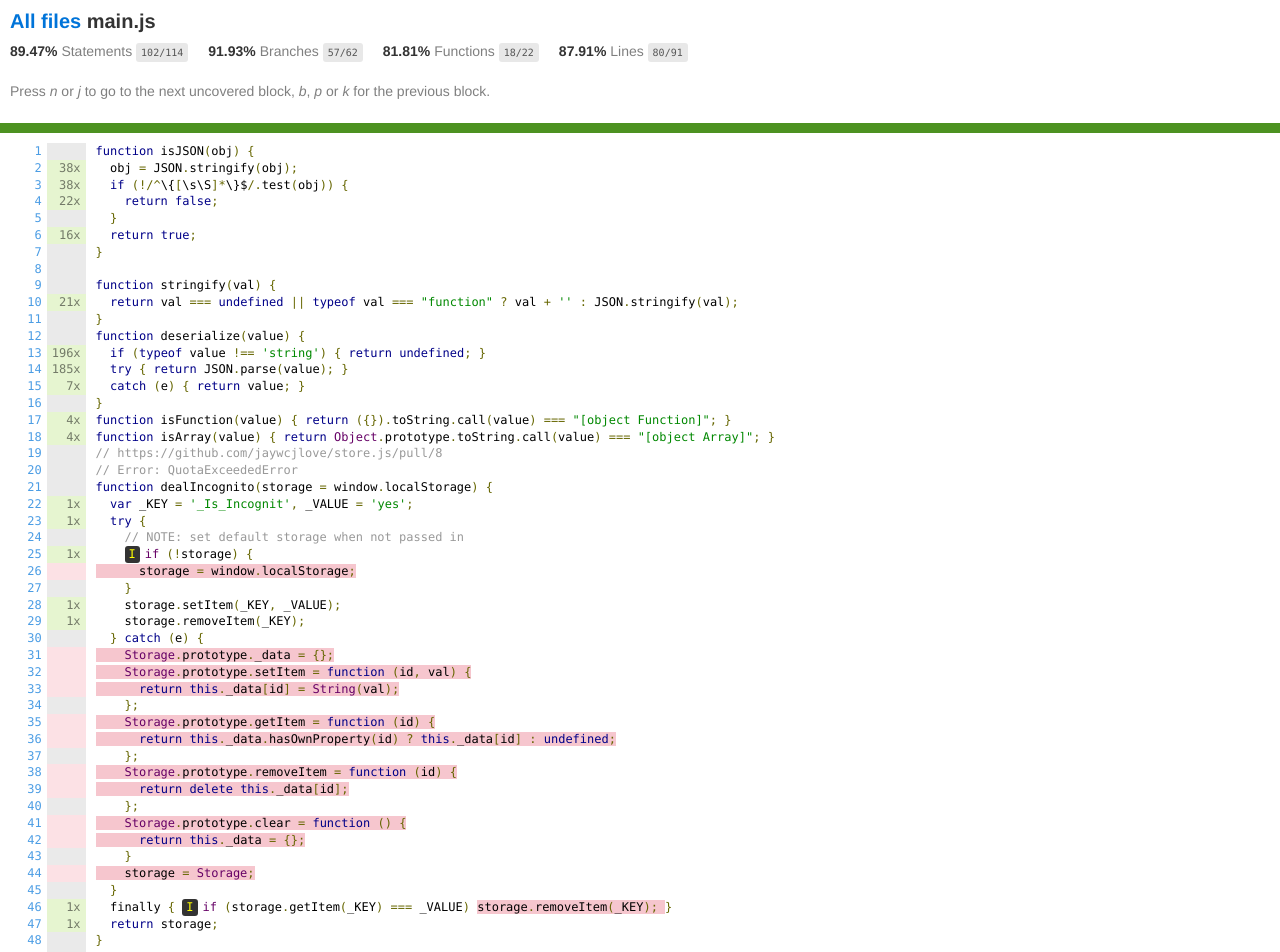
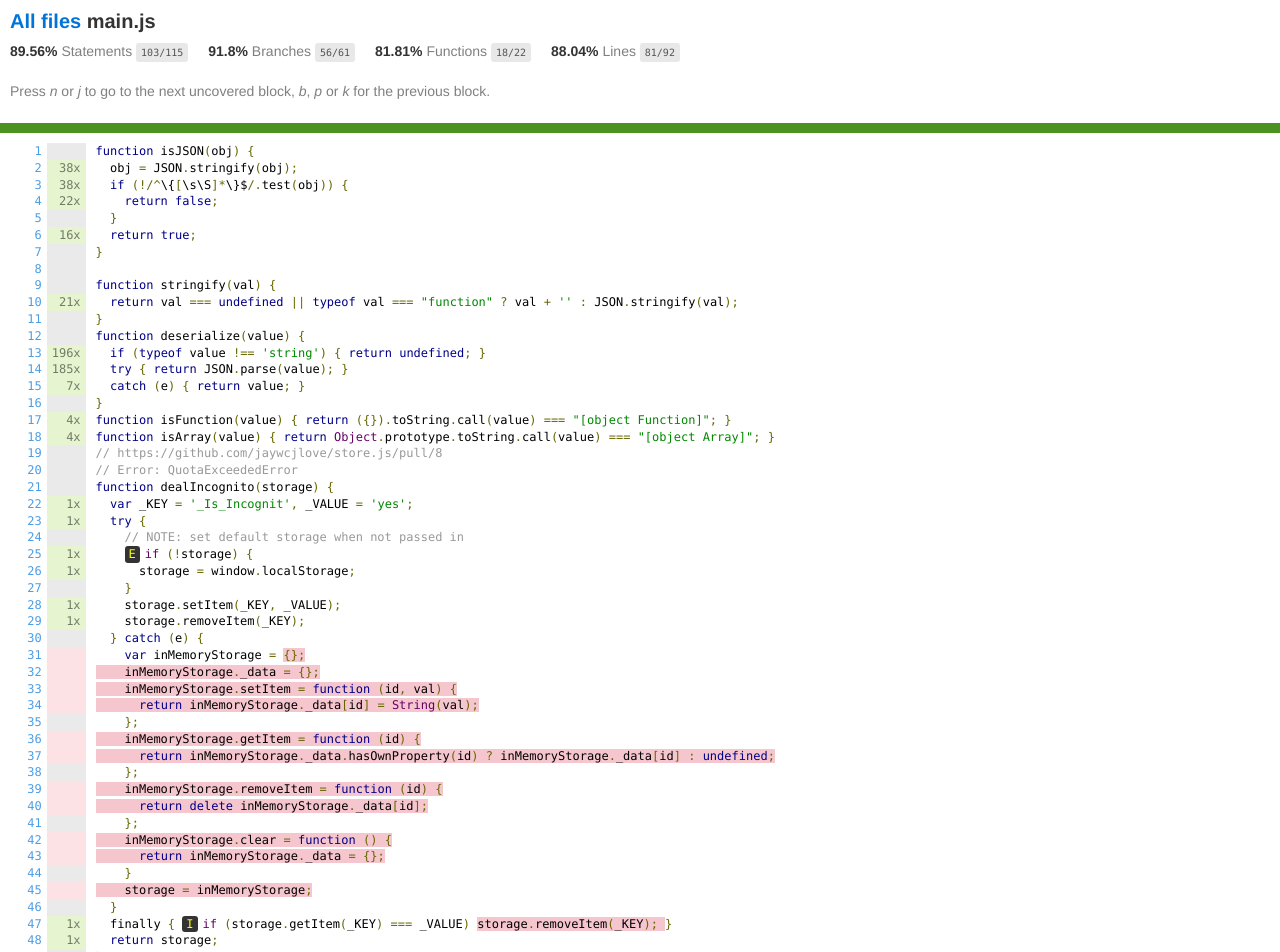
Before and after one commit to jaywcjlove/store.js, a plain HTML site: page lcov-report/main.js.html in a window 1280 px wide. Shown: the top 952 px of the page. Drawn offline with Linux system fonts and the light colour scheme.

Commit message:
deploy: 3ca4cb627f5f7907858fc0477a356a982087101c

```diff
--- a/coverage-summary.json
+++ b/coverage-summary.json
@@ -1,3 +1,3 @@
-{"total": {"lines":{"total":91,"covered":80,"skipped":0,"pct":87.91},"statements":{"total":114,"covered":102,"skipped":0,"pct":89.47},"functions":{"total":22,"covered":18,"skipped":0,"pct":81.81},"branches":{"total":62,"covered":57,"skipped":0,"pct":91.93},"branchesTrue":{"total":0,"covered":0,"skipped":0,"pct":"Unknown"}}
-,"/home/runner/work/store.js/store.js/src/main.js": {"lines":{"total":91,"covered":80,"skipped":0,"pct":87.91},"functions":{"total":22,"covered":18,"skipped":0,"pct":81.81},"statements":{"total":114,"covered":102,"skipped":0,"pct":89.47},"branches":{"total":62,"covered":57,"skipped":0,"pct":91.93}}
+{"total": {"lines":{"total":92,"covered":81,"skipped":0,"pct":88.04},"statements":{"total":115,"covered":103,"skipped":0,"pct":89.56},"functions":{"total":22,"covered":18,"skipped":0,"pct":81.81},"branches":{"total":61,"covered":56,"skipped":0,"pct":91.8},"branchesTrue":{"total":0,"covered":0,"skipped":0,"pct":"Unknown"}}
+,"/home/runner/work/store.js/store.js/src/main.js": {"lines":{"total":92,"covered":81,"skipped":0,"pct":88.04},"functions":{"total":22,"covered":18,"skipped":0,"pct":81.81},"statements":{"total":115,"covered":103,"skipped":0,"pct":89.56},"branches":{"total":61,"covered":56,"skipped":0,"pct":91.8}}
 }
--- a/lcov-report/main.js.html
+++ b/lcov-report/main.js.html
@@ -23,16 +23,16 @@
         <div class='clearfix'>
 
             <div class='fl pad1y space-right2'>
-                <span class="strong">89.47% </span>
+                <span class="strong">89.56% </span>
                 <span class="quiet">Statements</span>
-                <span class='fraction'>102/114</span>
+                <span class='fraction'>103/115</span>
             </div>
 
 
             <div class='fl pad1y space-right2'>
-                <span class="strong">91.93% </span>
+                <span class="strong">91.8% </span>
                 <span class="quiet">Branches</span>
-                <span class='fraction'>57/62</span>
+                <span class='fraction'>56/61</span>
             </div>
 
 
@@ -44,9 +44,9 @@
 
 
             <div class='fl pad1y space-right2'>
-                <span class="strong">87.91% </span>
+                <span class="strong">88.04% </span>
                 <span class="quiet">Lines</span>
-                <span class='fraction'>80/91</span>
+                <span class='fraction'>81/92</span>
             </div>
 
 
@@ -215,7 +215,8 @@
 <a name='L150'></a><a href='#L150'>150</a>
 <a name='L151'></a><a href='#L151'>151</a>
 <a name='L152'></a><a href='#L152'>152</a>
-<a name='L153'></a><a href='#L153'>153</a></td><td class="line-coverage quiet"><span class="cline-any cline-neutral">&nbsp;</span>
+<a name='L153'></a><a href='#L153'>153</a>
+<a name='L154'></a><a href='#L154'>154</a></td><td class="line-coverage quiet"><span class="cline-any cline-neutral">&nbsp;</span>
 <span class="cline-any cline-yes">38x</span>
 <span class="cline-any cline-yes">38x</span>
 <span class="cline-any cline-yes">22x</span>
@@ -240,11 +241,12 @@
 <span class="cline-any cline-yes">1x</span>
 <span class="cline-any cline-neutral">&nbsp;</span>
 <span class="cline-any cline-yes">1x</span>
-<span class="cline-any cline-no">&nbsp;</span>
+<span class="cline-any cline-yes">1x</span>
 <span class="cline-any cline-neutral">&nbsp;</span>
 <span class="cline-any cline-yes">1x</span>
 <span class="cline-any cline-yes">1x</span>
 <span class="cline-any cline-neutral">&nbsp;</span>
+<span class="cline-any cline-no">&nbsp;</span>
 <span class="cline-any cline-no">&nbsp;</span>
 <span class="cline-any cline-no">&nbsp;</span>
 <span class="cline-any cline-no">&nbsp;</span>
@@ -387,30 +389,31 @@ function isFunction(value) { return ({}).toString.call(value) === "[object Funct
 function isArray(value) { return Object.prototype.toString.call(value) === "[object Array]"; }
 // https://github.com/jaywcjlove/store.js/pull/8
 // Error: QuotaExceededError
-function dealIncognito(storage = window.localStorage) {
+function dealIncognito(storage) {
   var _KEY = '_Is_Incognit', _VALUE = 'yes';
   try {
     // NOTE: set default storage when not passed in
-    <span class="missing-if-branch" title="if path not taken" >I</span>if (!storage) {
-<span class="cstat-no" title="statement not covered" >      storage = window.localStorage;</span>
+    <span class="missing-if-branch" title="else path not taken" >E</span>if (!storage) {
+      storage = window.localStorage;
     }
     storage.setItem(_KEY, _VALUE);
     storage.removeItem(_KEY);
   } catch (e) {
-<span class="cstat-no" title="statement not covered" >    Storage.prototype._data = {};</span>
-<span class="cstat-no" title="statement not covered" >    Storage.prototype.setItem = <span class="fstat-no" title="function not covered" >fu</span>nction (id, val) {</span>
-<span class="cstat-no" title="statement not covered" >      return this._data[id] = String(val);</span>
+    var inMemoryStorage = <span class="cstat-no" title="statement not covered" >{};</span>
+<span class="cstat-no" title="statement not covered" >    inMemoryStorage._data = {};</span>
+<span class="cstat-no" title="statement not covered" >    inMemoryStorage.setItem = <span class="fstat-no" title="function not covered" >fu</span>nction (id, val) {</span>
+<span class="cstat-no" title="statement not covered" >      return inMemoryStorage._data[id] = String(val);</span>
     };
-<span class="cstat-no" title="statement not covered" >    Storage.prototype.getItem = <span class="fstat-no" title="function not covered" >fu</span>nction (id) {</span>
-<span class="cstat-no" title="statement not covered" >      return this._data.hasOwnProperty(id) ? this._data[id] : undefined;</span>
+<span class="cstat-no" title="statement not covered" >    inMemoryStorage.getItem = <span class="fstat-no" title="function not covered" >fu</span>nction (id) {</span>
+<span class="cstat-no" title="statement not covered" >      return inMemoryStorage._data.hasOwnProperty(id) ? inMemoryStorage._data[id] : undefined;</span>
     };
-<span class="cstat-no" title="statement not covered" >    Storage.prototype.removeItem = <span class="fstat-no" title="function not covered" >fu</span>nction (id) {</span>
-<span class="cstat-no" title="statement not covered" >      return delete this._data[id];</span>
+<span class="cstat-no" title="statement not covered" >    inMemoryStorage.removeItem = <span class="fstat-no" title="function not covered" >fu</span>nction (id) {</span>
+<span class="cstat-no" title="statement not covered" >      return delete inMemoryStorage._data[id];</span>
     };
-<span class="cstat-no" title="statement not covered" >    Storage.prototype.clear = <span class="fstat-no" title="function not covered" >fu</span>nction () {</span>
-<span class="cstat-no" title="statement not covered" >      return this._data = {};</span>
+<span class="cstat-no" title="statement not covered" >    inMemoryStorage.clear = <span class="fstat-no" title="function not covered" >fu</span>nction () {</span>
+<span class="cstat-no" title="statement not covered" >      return inMemoryStorage._data = {};</span>
     }
-<span class="cstat-no" title="statement not covered" >    storage = Storage;</span>
+<span class="cstat-no" title="statement not covered" >    storage = inMemoryStorage;</span>
   }
   finally { <span class="missing-if-branch" title="if path not taken" >I</span>if (storage.getItem(_KEY) === _VALUE) <span class="cstat-no" title="statement not covered" >storage.removeItem(_KEY); </span>}
   return storage;
@@ -526,7 +529,7 @@ export default store;
             <div class='footer quiet pad2 space-top1 center small'>
                 Code coverage generated by
                 <a href="https://istanbul.js.org/" target="_blank" rel="noopener noreferrer">istanbul</a>
-                at 2023-05-09T06:22:21.130Z
+                at 2023-05-10T16:40:10.271Z
             </div>
         <script src="prettify.js"></script>
         <script>
```
Also changed, not shown: lcov-report/index.html (+14 -14 lines), badges.svg, 1 other file.
